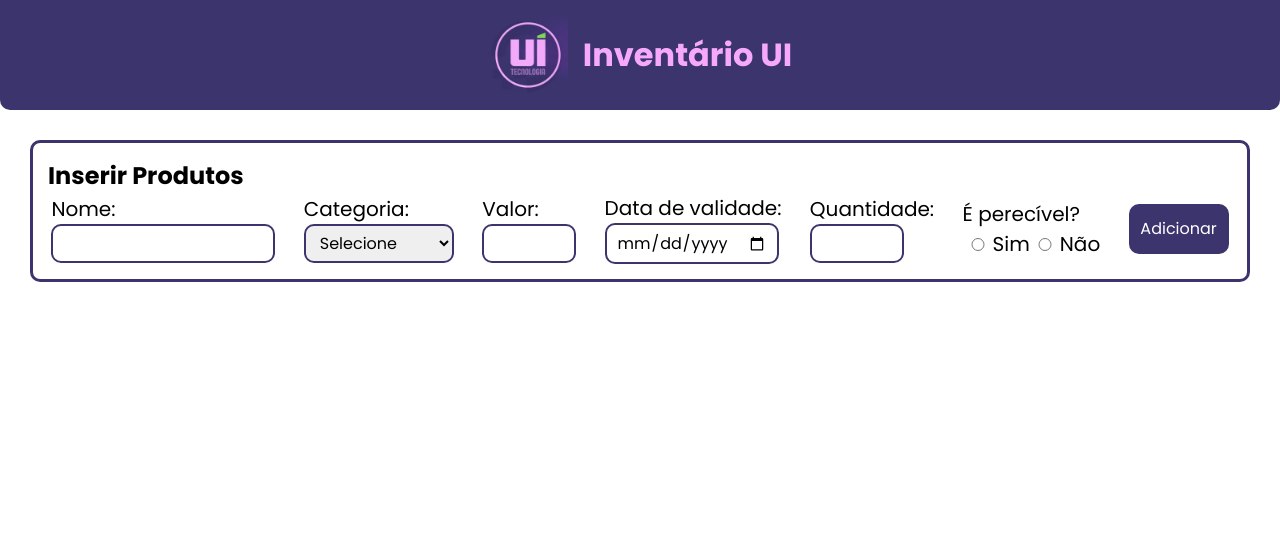
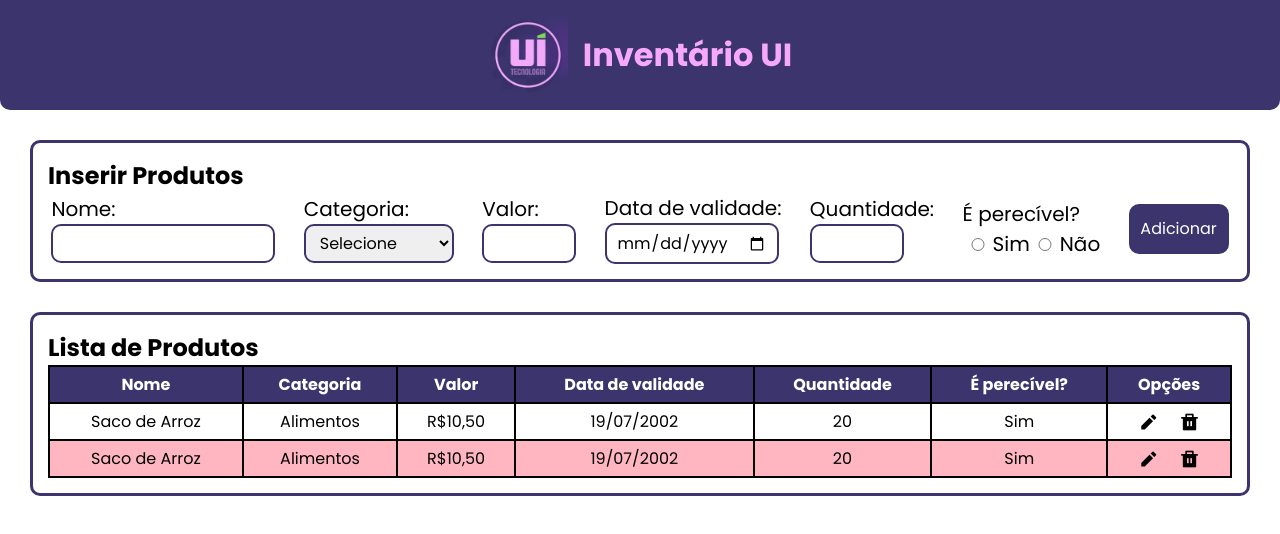
Before and after one commit to luclopesr/crudProdutos, an Angular app in the folder frontend/: page / in a window 1280 px wide. Shown: the top 534 px of the page. Built offline with nearby package versions, Linux system fonts and the light colour scheme.

Commit message:
Construção da section Listar Produtos

```diff
--- a/frontend/src/app/app.component.css
+++ b/frontend/src/app/app.component.css
@@ -15,10 +15,13 @@ header img {
 }
 
 main {
+    display: flex;
+    flex-direction: column;
+    gap: 30px;
     padding: 30px;
 }
 
-.inserir-produto {
+section {
     border: 3px solid var(--primary-color);
     border-radius: 10px;
     padding: 15px;
@@ -66,13 +69,34 @@ form input, form select {
     width: 30px;
 }
 
-button {
+
+table {
+    border-collapse: collapse;
+    width: 100%;
+}
+
+thead {
     background-color: var(--primary-color);
-    height: 50px;
-    width: 100px;
-    border: none;
-    border-radius: 10px;
-    cursor: pointer;
-    font-size: 16px;
     color: white;
 }
+
+th, td {
+    border: 2px solid black;
+    padding: 5px 10px;
+    text-align: center;
+}
+
+tr:nth-child(even) {
+    background-color: var(--table-color);
+}
+
+div#container {
+    overflow-x: auto;
+}
+
+.options {
+    display: flex;
+    flex-wrap: wrap;
+    justify-content: space-evenly;
+    font-size: 20px;
+}
--- a/frontend/src/app/app.component.html
+++ b/frontend/src/app/app.component.html
@@ -52,6 +52,55 @@
     </form>
   </section>
 
+  <section class="listar-produtos">
+    <h1>Lista de Produtos</h1>
+
+    <div id="container">
+      <table>
+        <thead>
+          <tr>
+              <th>Nome</th>
+              <th>Categoria</th>
+              <th>Valor</th>
+              <th>Data de validade</th>
+              <th>Quantidade</th>
+              <th>É perecível?</th>
+              <th>Opções</th>
+          </tr>
+        </thead>
+        <tbody>
+          <tr>
+            <td>Saco de Arroz</td>
+            <td>Alimentos</td>
+            <td>R$10,50</td>
+            <td>19/07/2002</td>
+            <td>20</td>
+            <td>Sim</td>
+            <td>
+              <div class="options">
+                <i class="ri-pencil-fill"></i>
+                <i class="ri-delete-bin-fill"></i>
+              </div>
+            </td>
+          </tr>
+          <tr>
+            <td>Saco de Arroz</td>
+            <td>Alimentos</td>
+            <td>R$10,50</td>
+            <td>19/07/2002</td>
+            <td>20</td>
+            <td>Sim</td>
+            <td>
+              <div class="options">
+                <i class="ri-pencil-fill"></i>
+                <i class="ri-delete-bin-fill"></i>
+              </div>
+            </td>
+          </tr>
+        </tbody>
+      </table>
+    </div>
+  </section>
 </main>
 <footer>
 
--- a/frontend/src/styles.css
+++ b/frontend/src/styles.css
@@ -3,6 +3,7 @@
 :root {
     --primary-color: #3c346d;
     --second-color: #f6a9fb;
+    --table-color: lightpink;;
 }
 
 * {
@@ -10,3 +11,29 @@
     padding: 0;
     font-family: 'Poppins', sans-serif;
 }
+
+button {
+    background-color: var(--primary-color);
+    height: 50px;
+    width: 100px;
+    border: none;
+    border-radius: 10px;
+    cursor: pointer;
+    font-size: 16px;
+    color: white;
+    transition: 0.5s;
+}
+
+button:hover {
+    transform: scale(1.1)
+}
+
+i {
+    cursor: pointer;
+    transition: 0.5s;
+}
+
+i:hover {
+    cursor: pointer;
+    transform: scale(1.2)
+}
```
